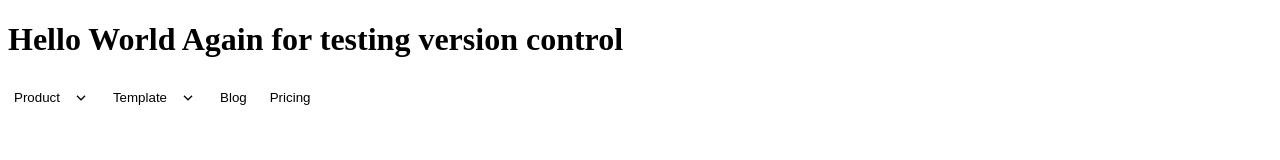
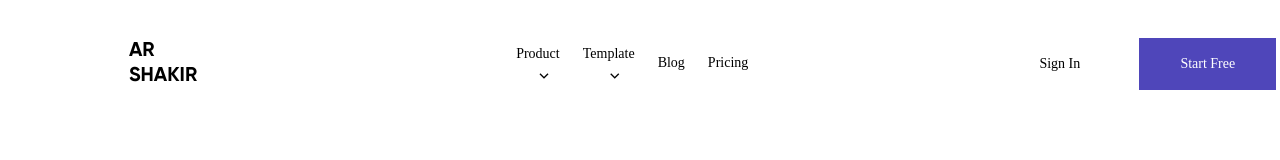
Before and after one commit to SajagMajhi/intuji-frontend-internship-challenge, a plain HTML site: page index.html in a window 1280 px wide. Drawn offline with nearby package versions, Linux system fonts and the light colour scheme.

Commit message:
Navigation added

```diff
--- a/index.html
+++ b/index.html
@@ -9,9 +9,10 @@
     <link rel="stylesheet" href="https://fonts.googleapis.com/css2?family=Material+Symbols+Outlined" /> <!--Google fonts-->
 </head>
 <body>
-<h1> Hello World Again for testing version control</h1>
-
-    <div class="dropdown-container">
+    <div class="Navigation">
+       <label style="font-size:20px; font-family:'Gilroy';">AR SHAKIR</label>
+        <div class="Group18">
+            <div class="Group136">
                 <div class="dropdown"> <!--id can also be used for CSS but cannot be generalized-->
                     <button class="menu_drop_btn">Product<span class="material-symbols-outlined">stat_minus_1</span></button>
                         <div class="content">
@@ -35,7 +36,37 @@
                 <div>
                     <button class="menu_btn">Pricing</button>
                 </div>
+            </div>
 
+            <div class="Group17">
+                <div>
+                    <button style="
+                        border:none;
+                        background:transparent;
+                        width:137px;
+                        height:52px;
+                        font-family: 'Manrope';
+                        font-size: 14px;"
+                        >
+                        Sign In
+                    </button>
+                </div>
+
+                <div>
+                    <button style="
+                        border:none;
+                        background: #4F46BA;
+                        color: white;
+                        width:137px;
+                        height:52px;
+                        font-family: 'Manrope';
+                        font-size: 14px;"
+                    >
+                        Start Free
+                    </button>
+                </div>
+            </div>
+        </div>
     </div>
 
 </body>
--- a/styles.css
+++ b/styles.css
@@ -1,3 +1,11 @@
+@font-face {
+  font-family: 'Gilroy';
+  src: url('fonts/Gilroy-Bold.ttf') format('truetype');
+  font-weight: bold;
+  font-style: normal;
+}
+
+
 .material-symbols-outlined{
     position: relative;
     top: 5px;
@@ -5,7 +13,26 @@
     margin-left: 12px;
 }
 
-.dropdown-container{
+.Navigation{
+    display: flex;
+    align-items: center;
+    gap: 313px;
+    margin-left: 121px;
+    margin-top: 38px;
+}
+
+.Group18 {
+    display: flex;
+    align-items: center;
+}
+
+.Group17{
+    margin-left: 237px;
+    display: flex;
+    gap:11px;
+}
+
+.Group136{
     display: flex;
     gap:11px;
 }
@@ -15,6 +42,8 @@
     background:transparent;
     margin: 0 auto;
     height: 30px;
+    font-size: 14px;
+    font-family: 'Manrope';
 }
 
 .menu_btn{
@@ -22,6 +51,8 @@
     background:transparent;
     margin-top: 3px;
     height: 30px;
+    font-size: 14px;
+    font-family: 'Manrope';
 }
 
 .dropdown a{
@@ -32,6 +63,7 @@
 
 .dropdown .content{
     display: none;
+    position: absolute;
 }
 
 .dropdown:hover .content{
```
Also changed, not shown: fonts/Gilroy-Bold.ttf (added), fonts/Gilroy-Heavy.ttf (added), fonts/Gilroy-Light.ttf (added), fonts/Gilroy-Medium.ttf (added), fonts/Gilroy-Regular.ttf (added). Lines whose indentation alone changed are shown as unchanged.
